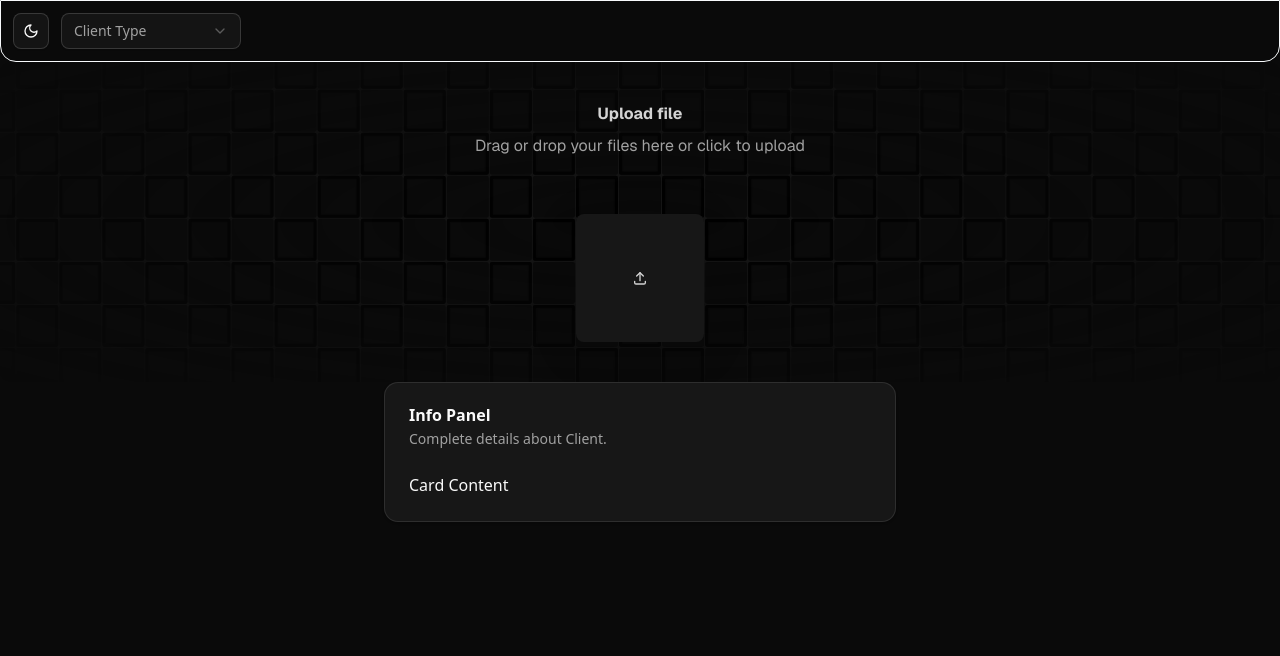
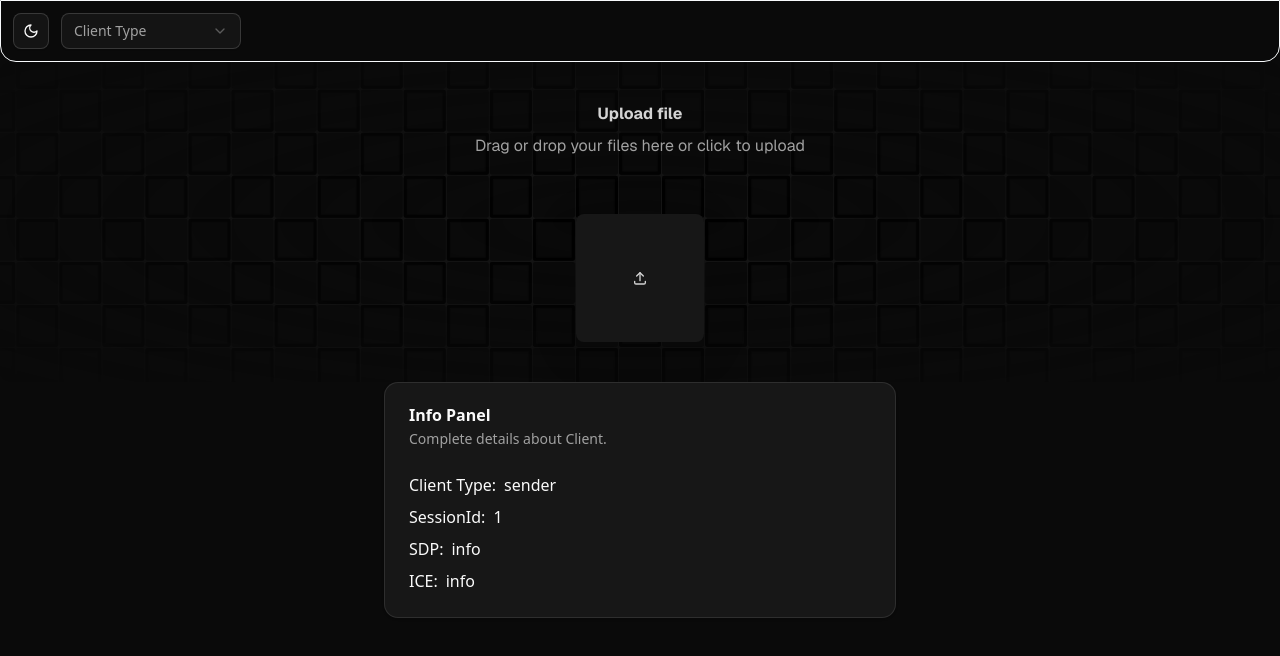
Before and after one commit to SaiSawant1/p2p-file-sharing, a Next.js app in the folder client/: page / in a window 1280 px wide. Shown: the top 656 px of the page. Built offline with nearby package versions, Linux system fonts and the light colour scheme.

Commit message:
store completed

```diff
--- a/client/app/layout.tsx
+++ b/client/app/layout.tsx
@@ -3,6 +3,7 @@ import { Geist, Geist_Mono } from "next/font/google";
 import "./globals.css";
 import { ThemeProvider } from "@/components/theme-provider";
 import { NavBar } from "@/components/nav-bar";
+import { InfoStoreProvider } from "@/lib/stores/info-store-provider";
 
 const geistSans = Geist({
   variable: "--font-geist-sans",
@@ -35,8 +36,10 @@ export default function RootLayout({
           enableSystem
           disableTransitionOnChange
         >
-          <NavBar />
-          {children}
+          <InfoStoreProvider>
+            <NavBar />
+            {children}
+          </InfoStoreProvider>
         </ThemeProvider>
       </body>
     </html>
--- a/client/components/client-type-selector.tsx
+++ b/client/components/client-type-selector.tsx
@@ -1,3 +1,5 @@
+"use client";
+import { useInfoStore } from "@/lib/stores/info-store-provider";
 import {
   Select,
   SelectContent,
@@ -5,11 +7,16 @@ import {
   SelectTrigger,
   SelectValue,
 } from "./ui/select";
+import { ClientType } from "@/lib/stores/infoStore";
 
 export const ClientTypeSelector = () => {
+  const { setClientType } = useInfoStore((state) => state);
+  const onClientSelect = (value: ClientType) => {
+    setClientType(value);
+  };
   return (
     <div>
-      <Select>
+      <Select onValueChange={(value: ClientType) => onClientSelect(value)}>
         <SelectTrigger className="w-[180px]">
           <SelectValue placeholder="Client Type" />
         </SelectTrigger>
--- a/client/components/info-pannel.tsx
+++ b/client/components/info-pannel.tsx
@@ -1,5 +1,6 @@
 "use client";
 
+import { useInfoStore } from "@/lib/stores/info-store-provider";
 import {
   Card,
   CardContent,
@@ -9,6 +10,7 @@ import {
 } from "./ui/card";
 
 export const InfoPannel = () => {
+  const { clientType } = useInfoStore((state) => state);
   return (
     <div className="w-full px-96 mx-60">
       <Card>
@@ -17,7 +19,20 @@ export const InfoPannel = () => {
           <CardDescription>Complete details about Client.</CardDescription>
         </CardHeader>
         <CardContent>
-          <div>Card Content</div>
+          <div className="flex flex-col gap-2">
+            <div className="flex gap-2">
+              Client Type: <p>{clientType}</p>
+            </div>
+            <div className="flex gap-2">
+              SessionId: <p>1</p>
+            </div>
+            <div className="flex gap-2">
+              SDP: <p>info</p>
+            </div>
+            <div className="flex gap-2">
+              ICE: <p>info</p>
+            </div>
+          </div>
         </CardContent>
       </Card>
     </div>
--- /dev/null
+++ b/client/lib/stores/info-store-provider.tsx
@@ -0,0 +1,41 @@
+"use client";
+
+import { createContext, ReactNode, useContext, useRef } from "react";
+import { createInfoStore, type InfoStore, initInfoStore } from "./infoStore";
+import { useStore } from "zustand";
+
+export type InfoStoreApi = ReturnType<typeof createInfoStore>;
+
+export const InfoStoreContext = createContext<InfoStoreApi | undefined>(
+  undefined,
+);
+
+export interface InfoStoreProviderProps {
+  children: ReactNode;
+}
+
+export const InfoStoreProvider = ({
+  children,
+}: InfoStoreProviderProps) => {
+  const storeRef = useRef<InfoStoreApi | null>(null);
+  if (storeRef.current === null) {
+    storeRef.current = createInfoStore(initInfoStore());
+  }
+
+  return (
+    <InfoStoreContext.Provider value={storeRef.current}>
+      {children}
+    </InfoStoreContext.Provider>
+  );
+};
+
+export const useInfoStore = <T,>(
+  selector: (store: InfoStore) => T,
+): T => {
+  const infoStoreContext = useContext(InfoStoreContext);
+  if (!infoStoreContext) {
+    throw new Error(`useInfoStore must be used with InfoStoreProvider`);
+  }
+
+  return useStore(infoStoreContext, selector);
+};
--- a/client/lib/stores/infoStore.ts
+++ b/client/lib/stores/infoStore.ts
@@ -2,12 +2,12 @@
 
 import { createStore } from "zustand/vanilla";
 
-type ClientType = "sender" | "receiver";
+export type ClientType = "sender" | "receiver";
 
 type InfoState = {
   clientType: ClientType;
-  ice: string;
-  sdp: string;
+  sender_ice: string;
+  sender_sdp: string;
 };
 
 type InfoActions = {
@@ -16,10 +16,14 @@ type InfoActions = {
 
 export type InfoStore = InfoState & InfoActions;
 
+export const initInfoStore = (): InfoState => {
+  return { clientType: "sender", sender_ice: "", sender_sdp: "" };
+};
+
 export const defaultInitState: InfoState = {
   clientType: "sender",
-  sdp: "",
-  ice: "",
+  sender_sdp: "",
+  sender_ice: "",
 };
 
 export const createInfoStore = (initState: InfoState = defaultInitState) => {
```
